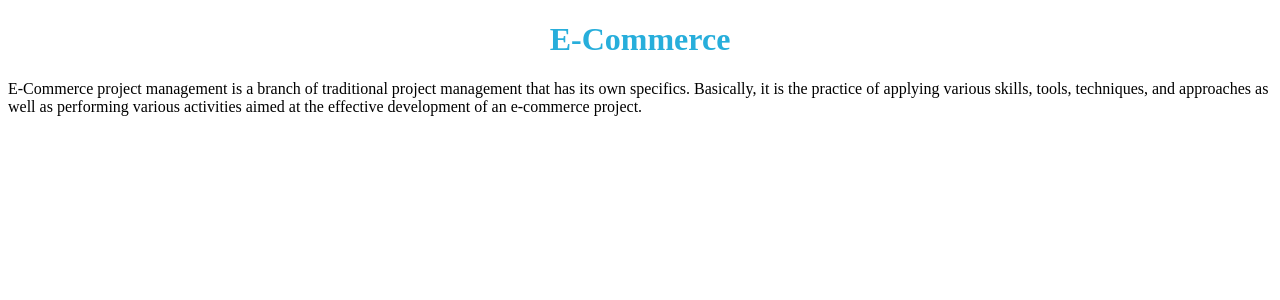
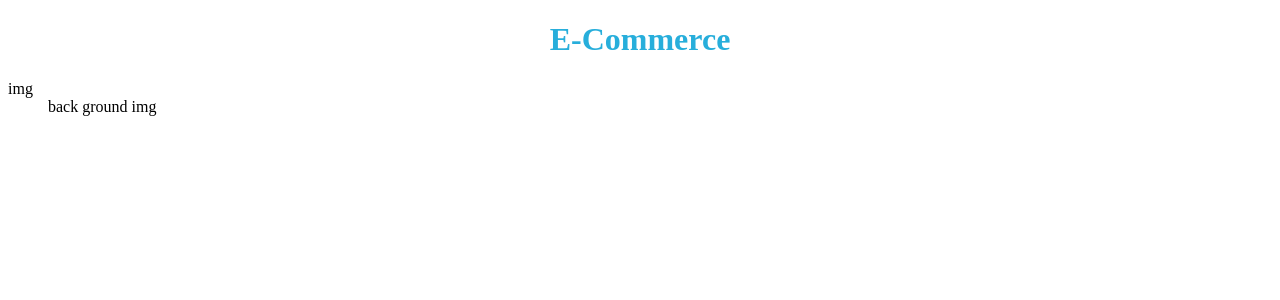
Before and after one commit to AmanKrMandal/Going-through-the-file-structure-analyzing-the-project.-Declarative-Way-Intr---1vrnfmkho3e3, a React app: page / in a window 1280 px wide. Shown: the top 300 px of the page. Built offline with nearby package versions, Linux system fonts and the light colour scheme.

Commit message:
Update App.js

```diff
--- a/src/components/App.js
+++ b/src/components/App.js
@@ -5,7 +5,11 @@ const App = () => {
   return (
     <div id="main">
       <h1 data-ns-test="project-name">E-Commerce </h1>
-            <p>E-Commerce project management is a branch of traditional project management that has its own specifics. Basically, it is the practice of applying various skills, tools, techniques, and approaches as well as performing various activities aimed at the effective development of an e-commerce project.</p>
+            <dl data-ns-test="project-description">
+                <dt>img</dt>
+                <dd>back ground img</dd>
+            </dl>
+
     </div>
   )
 }
```
